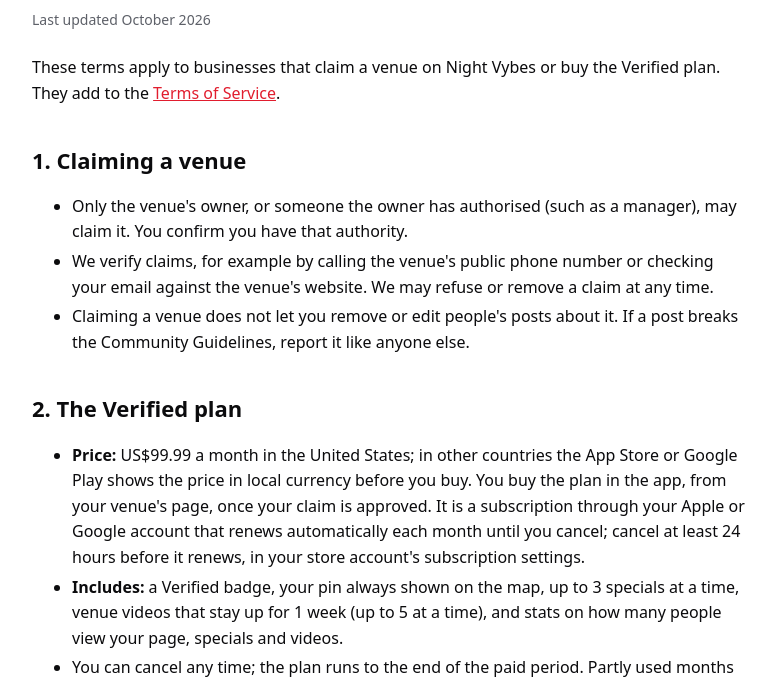
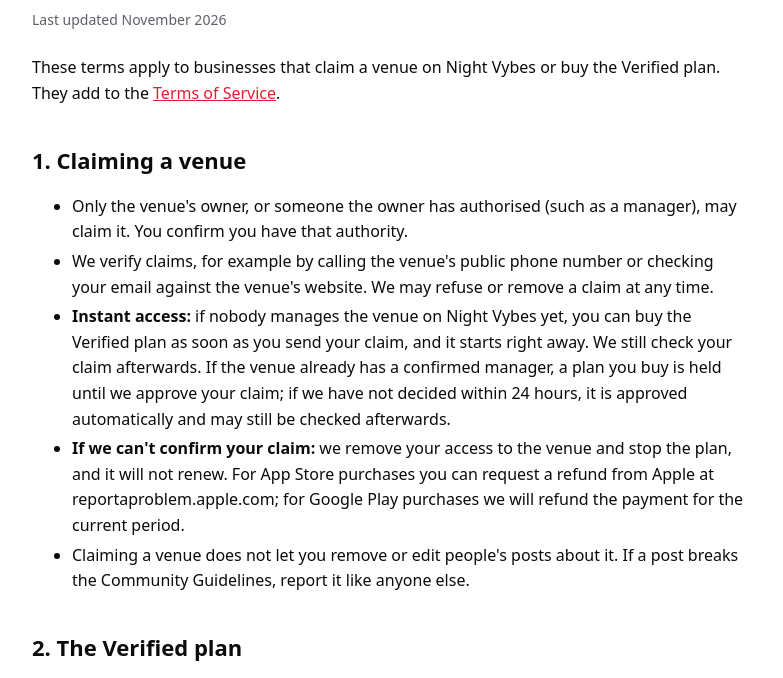
Before and after one commit to hagyeiagyei-lang/nightvybes-site, a plain HTML site: page venues/index.html in a window 1280 px wide. Shown: the part 140-818 px from the top of the page, without its empty margins (248-1031 px from the left). Drawn offline with Linux system fonts and the light colour scheme.

Commit message:
Website from Night-Vybes main@cc767de

```diff
--- a/venues/index.html
+++ b/venues/index.html
@@ -17,12 +17,12 @@
 <rect x="69.5" y="35" width="6" height="30" rx="3" fill="#F5B700"/>
 <rect x="79" y="40" width="6" height="20" rx="3" fill="#FFFFFF"/></svg></span>Night Vybes<sup class="tm">&trade;</sup></a><nav><a href="/guidelines">Community Guidelines</a><a href="/terms">Terms</a><a href="/privacy">Privacy</a><a href="/venues">For venues</a></nav></header>
 <main>
-<h1>Venue Terms</h1><p class="updated">Last updated October 2026</p>
+<h1>Venue Terms</h1><p class="updated">Last updated November 2026</p>
 <p>These terms apply to businesses that claim a venue on Night Vybes or buy the Verified plan. They add to the <a href="/terms">Terms of Service</a>.</p>
 <h2>1. Claiming a venue</h2>
-<ul><li>Only the venue's owner, or someone the owner has authorised (such as a manager), may claim it. You confirm you have that authority.</li><li>We verify claims, for example by calling the venue's public phone number or checking your email against the venue's website. We may refuse or remove a claim at any time.</li><li>Claiming a venue does not let you remove or edit people's posts about it. If a post breaks the Community Guidelines, report it like anyone else.</li></ul>
+<ul><li>Only the venue's owner, or someone the owner has authorised (such as a manager), may claim it. You confirm you have that authority.</li><li>We verify claims, for example by calling the venue's public phone number or checking your email against the venue's website. We may refuse or remove a claim at any time.</li><li><strong>Instant access:</strong> if nobody manages the venue on Night Vybes yet, you can buy the Verified plan as soon as you send your claim, and it starts right away. We still check your claim afterwards. If the venue already has a confirmed manager, a plan you buy is held until we approve your claim; if we have not decided within 24 hours, it is approved automatically and may still be checked afterwards.</li><li><strong>If we can't confirm your claim:</strong> we remove your access to the venue and stop the plan, and it will not renew. For App Store purchases you can request a refund from Apple at reportaproblem.apple.com; for Google Play purchases we will refund the payment for the current period.</li><li>Claiming a venue does not let you remove or edit people's posts about it. If a post breaks the Community Guidelines, report it like anyone else.</li></ul>
 <h2>2. The Verified plan</h2>
-<ul><li><strong>Price:</strong> US$99.99 a month in the United States; in other countries the App Store or Google Play shows the price in local currency before you buy. You buy the plan in the app, from your venue's page, once your claim is approved. It is a subscription through your Apple or Google account that renews automatically each month until you cancel; cancel at least 24 hours before it renews, in your store account's subscription settings.</li><li><strong>Includes:</strong> a Verified badge, your pin always shown on the map, up to 3 specials at a time, venue videos that stay up for 1 week (up to 5 at a time), and stats on how many people view your page, specials and videos.</li><li>You can cancel any time; the plan runs to the end of the paid period. Partly used months are not refunded by us; refund requests go to Apple or Google under their rules. Apple or Google add any sales tax where the law requires it. There are no other fees. We may change the price with 30 days' notice.</li><li>We may pause the plan, without refund, if your account or venue breaks these terms.</li></ul>
+<ul><li><strong>Price:</strong> US$99.99 a month in the United States; in other countries the App Store or Google Play shows the price in local currency before you buy. You buy the plan in the app, from your venue's page, once you have sent your claim (see Instant access above). It is a subscription through your Apple or Google account that renews automatically each month until you cancel; cancel at least 24 hours before it renews, in your store account's subscription settings.</li><li><strong>Includes:</strong> a Verified badge, your pin always shown on the map, up to 3 specials at a time, venue videos that stay up for 1 week (up to 5 at a time), and stats on how many people view your page, specials and videos.</li><li>You can cancel any time; the plan runs to the end of the paid period. Partly used months are not refunded by us; refund requests go to Apple or Google under their rules. Apple or Google add any sales tax where the law requires it. There are no other fees. We may change the price with 30 days' notice.</li><li>We may pause the plan, without refund, if your account or venue breaks these terms. This does not apply when we remove access only because we could not confirm your claim (see section 1).</li></ul>
 <h2>3. Specials and venue videos</h2>
 <ul><li>Opening hours, specials and venue videos must be accurate. Keep your hours up to date, and mark the venue closed on nights you are closed.</li><li>Specials and venue videos must be accurate. Post only offers you will honour, at the prices and times stated.</li><li><strong>You are responsible for following alcohol advertising and promotion laws where your venue is.</strong> Some places restrict or ban drink discounts, "happy hours", free drinks, or promotions that encourage heavy drinking. Don't post anything that breaks those rules.</li><li>Don't target or appeal to people under the legal drinking age, show anyone drinking irresponsibly, or link drinking to driving.</li><li>Venue videos follow the same rules as everyone's posts: recorded in the app at the venue, 7 to 15 seconds, reviewed before publishing. They are labelled "From the venue" so viewers know they are not live.</li><li>We may remove any special or venue video, and may issue strikes under the Community Guidelines.</li></ul>
 <h2>4. Your listing</h2>
```
Also changed, not shown: terms/index.html (+1 -1 lines).
